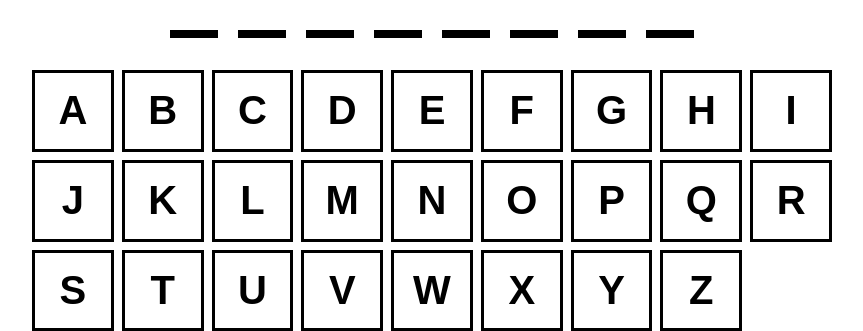
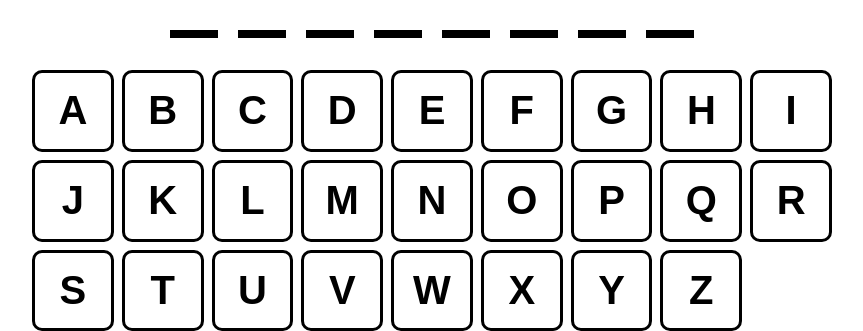
Before and after one commit to brianadams68/Hangman, a React (Create React App) app: page / in a window 1280 px wide. Shown: the part 545-876 px from the top of the page, without its empty margins (208-1071 px from the left). Built offline with nearby package versions, Linux system fonts and the light colour scheme.

Commit message:
Small change the btn border

```diff
--- a/src/components/Keyboard.module.css
+++ b/src/components/Keyboard.module.css
@@ -1,6 +1,7 @@
 .btn {
     width: 100%;
     border: 3px solid black;
+    border-radius: 10px;
     background: none;
     aspect-ratio: 1 / 1;
     font-size: 2.5rem;
```
